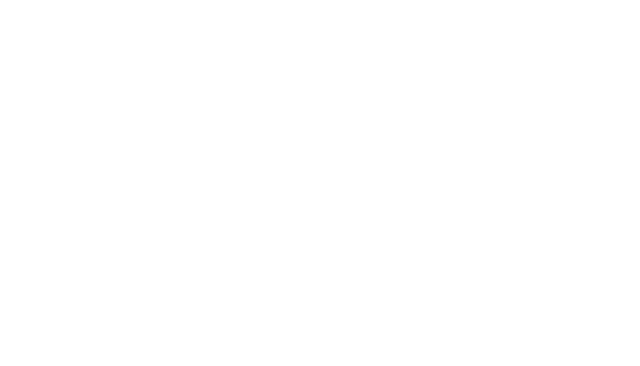
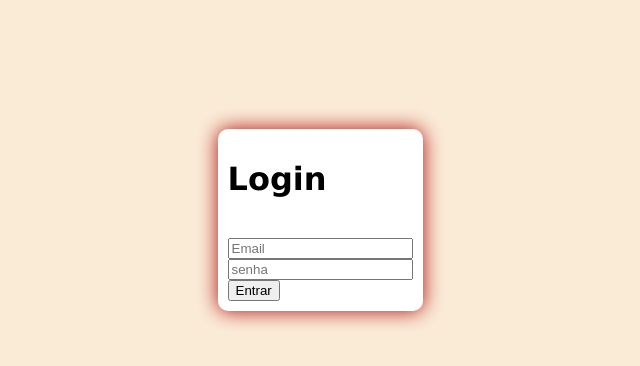
Before and after one commit to Mariapoda/Tela-de-cadastro, a plain HTML site: page index.html in a window 1280 px wide. Shown: the whole page, without its empty margins (320-960 px from the left). Drawn offline with Linux system fonts and the light colour scheme.

Commit message:
atualizaçao 2025

```diff
--- a/index.html
+++ b/index.html
@@ -1,13 +1,33 @@
 <!DOCTYPE html>
 <html lang="pt-br">
 <head>
-    <meta charset="UTF-8">
-    <meta name="viewport" content="width=device-width, initial-scale=1.0">
-    <title>pagina</title>
-    <link rel="stylesheet" href="style.css">
-    <link rel="stylesheet" href="script.js">
+    <title>pagina de login</title>
+    <style>
+body{
+    background-color: antiquewhite;
+    font-family: 'Lucida Sans', 'Lucida Sans Regular', 'Lucida Grande', 'Lucida Sans Unicode', Geneva, Verdana, sans-serif;
+    display: flex;
+    justify-content: center;
+    align-items: center;
+    height: 55vh;
+    margin: 0%;
+
+    .container{
+        background: white;
+        padding: 10px;
+        border-radius: 10px;
+        box-shadow: 0 0 20px #af0808 ;
+
+    }
+}
+    </style>
 </head>
 <body>
-    <script src="script.js"></script>
+    <div class="container">
+        <h1>Login</h1>
+       <br><input type="text"placeholder="Email">
+       <br> <input type="password"placeholder="senha">
+        <br> <button>Entrar</button>
+    </div>
 </body>
 </html>
```
